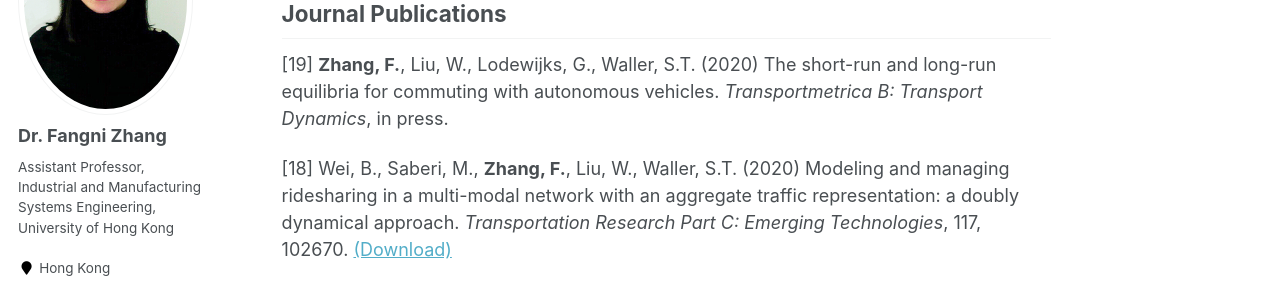
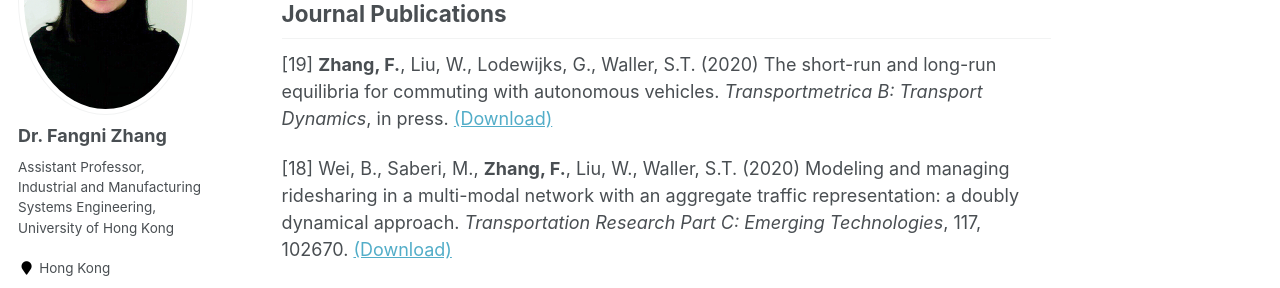
Before and after one commit to fangnizhang/fangnizhang.github.io, a Jekyll site: the page built from _pages/publications.md, in a window 1280 px wide and 900 px high. Shown: the part 232-520 px from the top of the window. Built offline with Jekyll 4.4.1, drawn with Linux system fonts in a browser that asks for light colours.

Commit message:
Update publications.md

```diff
--- a/_pages/publications.md
+++ b/_pages/publications.md
@@ -18,7 +18,7 @@ You can also find my publication profiles on [Google Scholar](https://scholar.go
 
 Journal Publications
 ----------
-[19] **Zhang, F.**, Liu, W., Lodewijks, G., Waller, S.T. (2020) The short-run and long-run equilibria for commuting with autonomous vehicles. *Transportmetrica B: Transport Dynamics*, in press.
+[19] **Zhang, F.**, Liu, W., Lodewijks, G., Waller, S.T. (2020) The short-run and long-run equilibria for commuting with autonomous vehicles. *Transportmetrica B: Transport Dynamics*, in press. [(Download)](https://doi.org/10.1080/21680566.2020.1779146)
 
 [18] Wei, B., Saberi, M., **Zhang, F.**, Liu, W., Waller, S.T. (2020) Modeling and managing ridesharing in a multi-modal network with an aggregate traffic representation: a doubly dynamical approach. *Transportation Research Part C: Emerging Technologies*, 117, 102670. [(Download)](https://doi.org/10.1016/j.trc.2020.102670)
 
```
